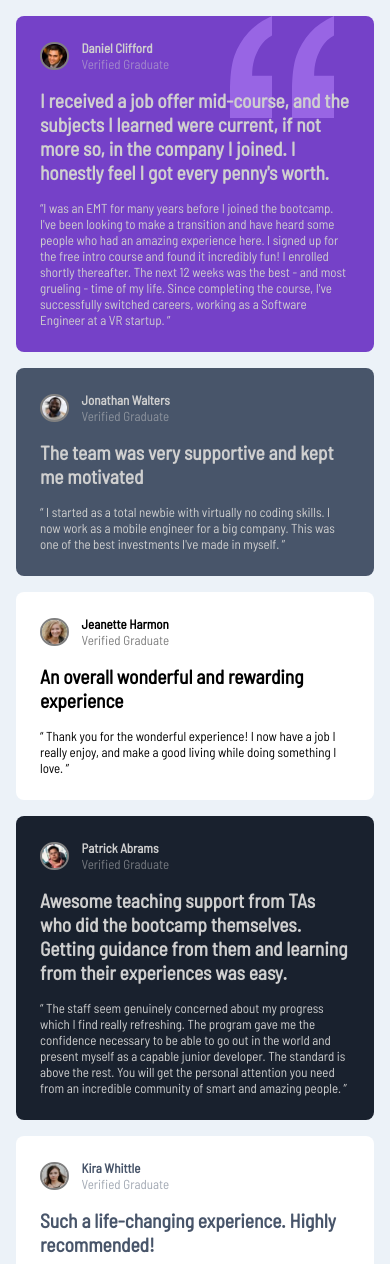
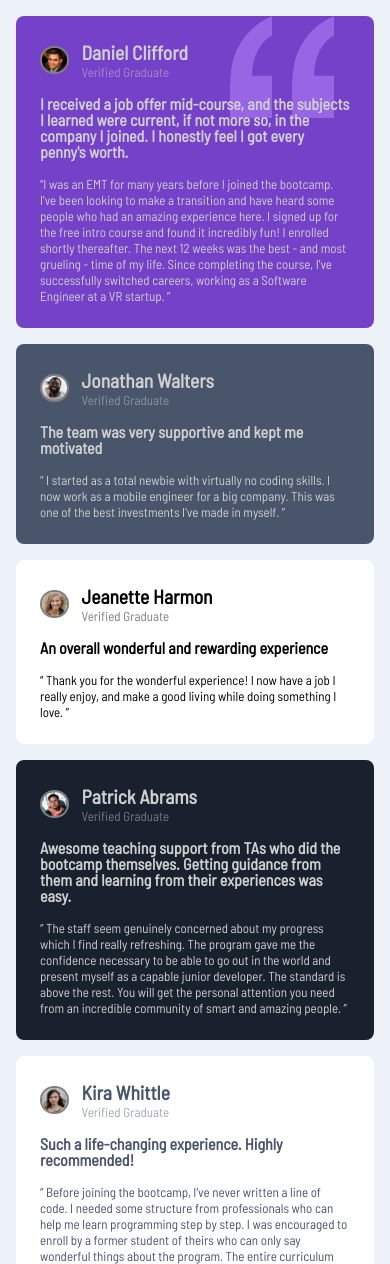
Before and after one commit to rachit0706/testimonials-grid-section-fem, a plain HTML site: page index.html in a window 390 px wide. Shown: the top 1264 px of the page. Drawn offline with Linux system fonts and the light colour scheme.

Commit message:
Added an additional layout for smooth transition from mobile to desktop

```diff
--- a/index.html
+++ b/index.html
@@ -15,58 +15,58 @@
   <main class="flex-column">
     <div class="grid-container">
       <div class="item daniel flex-column">
-        <div class="card-author flex-row">
+        <figure class="card-author flex-row">
           <img src="./images/image-daniel.jpg" alt="Daniel Clifford" class="avatar">
           <div class="flex-column">
-            <span class="fw-2">Daniel Clifford</span>
+            <h2 class="fw-2">Daniel Clifford</h2>
             <span class="fw-1 ver-grad">Verified Graduate</span>
           </div>
-        </div>
-        <h2 class="fw-2">I received a job offer mid-course, and the subjects I learned were current, if not more so, in the company I joined. I honestly feel I got every penny's worth.</h2>
+        </figure>
+        <p class="fw-2 test-head">I received a job offer mid-course, and the subjects I learned were current, if not more so, in the company I joined. I honestly feel I got every penny's worth.</p>
         <p class="fw-1">“I was an EMT for many years before I joined the bootcamp. I've been looking to make a transition and have heard some people who had an amazing experience here. I signed up for the free intro course and found it incredibly fun! I enrolled shortly thereafter. The next 12 weeks was the best - and most grueling - time of my life. Since completing the course, I've successfully switched careers, working as a Software Engineer at a VR startup. ”</p>
       </div>
       <div class="item jonathan flex-column">
-        <div class="card-author flex-row">
+        <figure class="card-author flex-row">
           <img src="./images/image-jonathan.jpg" alt="Jonathan Walters" class="avatar">
           <div class="flex-column">
-            <span class="fw-2">Jonathan Walters</span>
+            <h2 class="fw-2">Jonathan Walters</h2>
             <span class="fw-1 ver-grad">Verified Graduate</span>
           </div>
-        </div>
-        <h2 class="fw-2">The team was very supportive and kept me motivated</h2>
+        </figure>
+        <p class="fw-2 test-head">The team was very supportive and kept me motivated</p>
         <p class="fw-1">“ I started as a total newbie with virtually no coding skills. I now work as a mobile engineer for a big company. This was one of the best investments I've made in myself. ”</p>
       </div>
       <div class="item jeanette flex-column">
-        <div class="card-author flex-row">
+        <figure class="card-author flex-row">
           <img src="./images/image-jeanette.jpg" alt="Jeanette Harmon" class="avatar">
           <div class="flex-column">
-            <span class="fw-2">Jeanette Harmon</span>
+            <h2 class="fw-2">Jeanette Harmon</h2>
             <span class="fw-1 ver-grad">Verified Graduate</span>
           </div>
-        </div>
-        <h2 class="fw-2">An overall wonderful and rewarding experience</h2>
+        </figure>
+        <p class="fw-2 test-head">An overall wonderful and rewarding experience</p>
         <p class="fw-1">“ Thank you for the wonderful experience! I now have a job I really enjoy, and make a good living while doing something I love. ”</p>
       </div>
       <div class="item patrick flex-column">
-        <div class="card-author flex-row">
+        <figure class="card-author flex-row">
           <img src="./images/image-patrick.jpg" alt="Patrick Abrams" class="avatar">
           <div class="flex-column">
-            <span class="fw-2">Patrick Abrams</span>
+            <h2 class="fw-2">Patrick Abrams</h2>
             <span class="fw-1 ver-grad">Verified Graduate</span>
           </div>
-        </div>
-        <h2 class="fw-2">Awesome teaching support from TAs who did the bootcamp themselves. Getting guidance from them and learning from their experiences was easy.</h2>
+        </figure>
+        <p class="fw-2 test-head">Awesome teaching support from TAs who did the bootcamp themselves. Getting guidance from them and learning from their experiences was easy.</p>
         <p class="fw-1">“ The staff seem genuinely concerned about my progress which I find really refreshing. The program gave me the confidence necessary to be able to go out in the world and present myself as a capable junior developer. The standard is above the rest. You will get the personal attention you need from an incredible community of smart and amazing people. ”</p>
       </div>
       <div class="item kira flex-column">
-        <div class="card-author flex-row">
+        <figure class="card-author flex-row">
           <img src="./images/image-kira.jpg" alt="Kira Whittle" class="avatar">
           <div class="flex-column">
-            <span class="fw-2">Kira Whittle</span>
+            <h2 class="fw-2">Kira Whittle</h2>
             <span class="fw-1 ver-grad">Verified Graduate</span>
           </div>
-        </div>
-        <h2 class="fw-2">Such a life-changing experience. Highly recommended!</h2>
+        </figure>
+        <p class="fw-2 test-head">Such a life-changing experience. Highly recommended!</p>
         <p class="fw-1">“ Before joining the bootcamp, I’ve never written a line of code. I needed some structure from professionals who can help me learn programming step by step. I was encouraged to enroll by a former student of theirs who can only say wonderful things about the program. The entire curriculum and staff did not disappoint. They were very hands-on and I never had to wait long for assistance. The agile team project, in particular, was outstanding. It took my learning to the next level in a way that no tutorial
         could ever have. In fact, I've often referred to it during interviews as an example of my developent experience. It certainly helped me land a job as a full-stack developer after receiving multiple offers. 100% recommend! ”</p>
       </div>
--- a/styles.css
+++ b/styles.css
@@ -93,10 +93,6 @@ p {
     grid-area: daniel;
 }
 
-.daniel > h2 {
-    z-index: 2;
-}
-
 .daniel::after {
     content: url('./images/bg-pattern-quotation.svg');
     position: absolute;
@@ -134,6 +130,11 @@ p {
     opacity: 0.5;
 }
 
+.test-head {
+    font-size: 16px;
+    z-index: 2;
+}
+
 
 .attribution {
     font-size: 16px;
@@ -145,7 +146,7 @@ p {
     color: hsl(228, 45%, 44%);
 }
 
-@media screen and (max-width: 768px) {
+@media screen and (max-width: 600px) {
     .grid-container {
         grid-template-columns: 1fr;
         grid-template-rows: repeat(5, auto);
@@ -157,3 +158,15 @@ p {
         "kira";
     }
 }
+
+@media screen and (min-width: 601px) and (max-width: 992px) {
+    .grid-container {
+        grid-template-columns: 1fr 1fr;
+        grid-template-rows: repeat(3, auto);
+        grid-template-areas:
+        "daniel patrick"
+        "kira kira"
+        "jeanette jonathan"
+
+    }
+}
```
